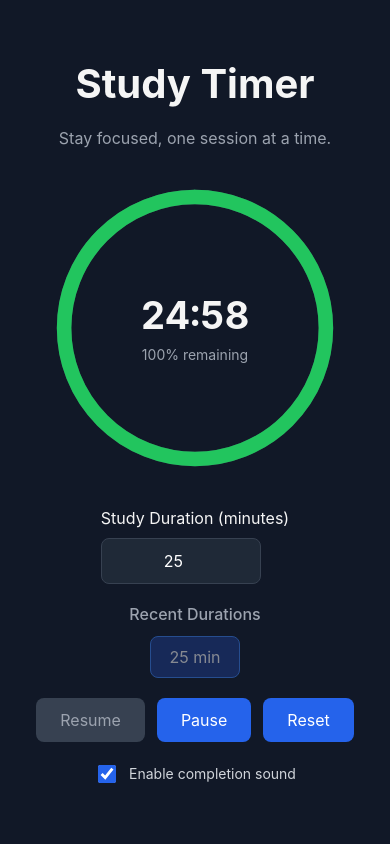
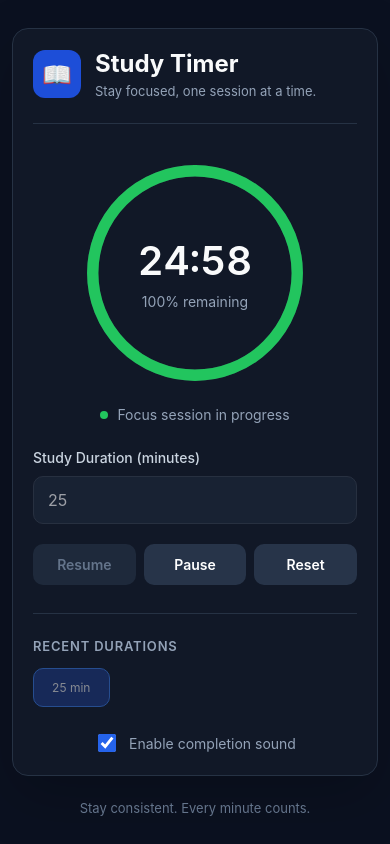
Before and after one commit to chrislff02/study-timer, a React (Vite) app: page / in a window 390 px wide. Both pictures are taken after a click on the button "Start". Built offline with nearby package versions, Linux system fonts and the light colour scheme.

Commit message:
Redesign study timer UI with responsive layout

```diff
--- a/src/App.css
+++ b/src/App.css
@@ -2,182 +2,77 @@
   min-height: 100vh;
 }
 
+/* Main application layout */
 .app {
   min-height: 100vh;
   display: flex;
   flex-direction: column;
   align-items: center;
   justify-content: center;
-  gap: 20px;
-  padding: 24px;
-  text-align: center;
+  padding: 40px 20px;
+  gap: 24px;
 }
 
-.app h1 {
-  font-size: 40px;
-  margin: 0;
+/* Main timer card */
+.timer-card {
+  width: 100%;
+  max-width: 520px;
+  padding: 32px;
+  background-color: #111827;
+  border: 1px solid #263244;
+  border-radius: 20px;
+  box-shadow: 0 20px 60px rgba(0, 0, 0, 0.2);
 }
 
-.app p {
-  color: #9ca3af;
-  margin: 0;
+/* Header */
+.app-header {
+  display: flex;
+  align-items: center;
+  gap: 14px;
 }
 
-.timer h2 {
-  font-size: 80px;
-  margin: 25px 0;
-  font-variant-numeric: tabular-nums;
+.header-icon {
+  display: flex;
+  align-items: center;
+  justify-content: center;
+  width: 48px;
+  height: 48px;
+  background-color: #1d4ed8;
+  border-radius: 12px;
+  font-size: 24px;
 }
 
-.duration-input {
-  display: flex;
-  flex-direction: column;
-  gap: 10px;
+.header-text h1 {
+  margin: 0;
+  font-size: 24px;
+  color: #f9fafb;
 }
 
-.duration-input input {
-  width: 160px;
-  padding: 12px;
-  border-radius: 8px;
-  border: 1px solid #374151;
-  background-color: #1f2937;
-  color: white;
-  text-align: center;
+.header-text p {
+  margin: 5px 0 0;
+  color: #94a3b8;
+  font-size: 13px;
 }
 
-.timer-controls {
-  display: flex;
-  gap: 12px;
+.header-divider {
+  height: 1px;
+  background-color: #263244;
+  margin: 24px 0;
 }
 
-.timer-controls button {
-  padding: 12px 24px;
-  border: none;
-  border-radius: 8px;
-  background-color: #2563eb;
-  color: white;
-  cursor: pointer;
-}
-
-.timer-controls button:hover {
-  background-color: #1d4ed8;
-}
-
-.timer-controls button:disabled {
-  background-color: #374151;
-  color: #9ca3af;
-  cursor: not-allowed;
-}
-
-.timer-controls button:disabled:hover {
-  background-color: #374151;
-}
-
-/* Recent study durations */
-.recent-durations {
-  display: flex;
-  flex-direction: column;
-  align-items: center;
-  gap: 12px;
-}
-
-.recent-durations h3 {
-  font-size: 16px;
-  font-weight: 500;
-  color: #9ca3af;
-  margin: 0;
-}
-
-.recent-buttons {
-  display: flex;
-  flex-wrap: wrap;
-  justify-content: center;
-  gap: 10px;
-}
-
-.recent-buttons button {
-  padding: 10px 18px;
-  border: 1px solid #374151;
-  border-radius: 8px;
-  background-color: #1f2937;
-  color: #f9fafb;
-  cursor: pointer;
-  transition:
-    background-color 0.2s,
-    border-color 0.2s;
-}
-
-.recent-buttons button:hover:not(:disabled) {
-  background-color: #374151;
-}
-
-.recent-buttons button.selected {
-  border-color: #3b82f6;
-  background-color: #1e3a8a;
-}
-
-.recent-buttons button:disabled {
-  opacity: 0.5;
-  cursor: not-allowed;
-}
-
-/* Completion notification */
-.completion-message {
-  padding: 16px 24px;
-  border: 1px solid #22c55e;
-  border-radius: 12px;
-  background-color: #14532d;
-  text-align: center;
-}
-
-.completion-message h3 {
-  margin: 0 0 8px;
-  color: #86efac;
-  font-size: 20px;
-}
-
-.completion-message p {
-  margin: 0;
-  color: #dcfce7;
-  font-size: 14px;
-}
-
-/* Sound toggle */
-.sound-settings {
-  display: flex;
-  justify-content: center;
-  align-items: center;
-}
-
-.sound-settings label {
+/* Timer */
+.timer {
   display: flex;
   align-items: center;
-  gap: 10px;
-  cursor: pointer;
-  color: #d1d5db;
-  font-size: 14px;
-}
-
-.sound-settings input {
-  width: 18px;
-  height: 18px;
-  accent-color: #2563eb;
-  cursor: pointer;
-}
-
-/* Circular timer container */
-.timer {
-  display: flex;
   justify-content: center;
-  align-items: center;
 }
 
 .timer-circle {
   position: relative;
-  width: 320px;
-  height: 320px;
-  max-width: 85vw;
-  max-height: 85vw;
+  width: 300px;
+  height: 300px;
+  max-width: 100%;
+  aspect-ratio: 1;
 }
 
 .progress-ring {
@@ -188,7 +83,7 @@
 
 .progress-ring-background {
   fill: none;
-  stroke: #374151;
+  stroke: #263244;
   stroke-width: 10;
 }
 
@@ -211,13 +106,249 @@
 }
 
 .timer-display h2 {
-  font-size: clamp(38px, 7vw, 60px);
+  font-size: clamp(40px, 8vw, 56px);
+  font-weight: 600;
+  font-variant-numeric: tabular-nums;
   margin: 0;
-  font-variant-numeric: tabular-nums;
+  color: #f9fafb;
 }
 
 .timer-display span {
+  color: #94a3b8;
   font-size: 14px;
-  color: #9ca3af;
   margin-top: 8px;
 }
+
+/* Timer status */
+.timer-status {
+  display: flex;
+  align-items: center;
+  justify-content: center;
+  gap: 9px;
+  color: #94a3b8;
+  font-size: 14px;
+  margin: 8px 0 26px;
+}
+
+.status-dot {
+  width: 8px;
+  height: 8px;
+  border-radius: 50%;
+}
+
+/* Duration input */
+.duration-input {
+  display: flex;
+  flex-direction: column;
+  gap: 10px;
+  margin-bottom: 20px;
+}
+
+.duration-input label {
+  color: #cbd5e1;
+  font-size: 14px;
+  font-weight: 500;
+}
+
+.duration-input input {
+  width: 100%;
+  padding: 13px 14px;
+  border-radius: 10px;
+  border: 1px solid #374151;
+  background-color: #1e293b;
+  color: #f9fafb;
+  font-size: 16px;
+  outline: none;
+}
+
+.duration-input input:focus {
+  border-color: #3b82f6;
+  box-shadow: 0 0 0 3px rgba(59, 130, 246, 0.15);
+}
+
+.duration-input input:disabled {
+  opacity: 0.6;
+  cursor: not-allowed;
+}
+
+/* Timer buttons */
+.timer-controls {
+  display: flex;
+  gap: 12px;
+}
+
+.timer-controls button {
+  flex: 1;
+  padding: 13px 16px;
+  border: none;
+  border-radius: 10px;
+  color: white;
+  font-size: 15px;
+  font-weight: 600;
+  cursor: pointer;
+  transition:
+    background-color 0.2s,
+    transform 0.2s;
+}
+
+.timer-controls button:hover:not(:disabled) {
+  transform: translateY(-2px);
+}
+
+.start-button {
+  background-color: #2563eb;
+}
+
+.start-button:hover:not(:disabled) {
+  background-color: #1d4ed8;
+}
+
+.pause-button,
+.reset-button {
+  background-color: #273449;
+}
+
+.pause-button:hover:not(:disabled),
+.reset-button:hover:not(:disabled) {
+  background-color: #374151;
+}
+
+.timer-controls button:disabled {
+  background-color: #1e293b;
+  color: #64748b;
+  cursor: not-allowed;
+}
+
+/* Recent durations */
+.recent-durations {
+  margin-top: 28px;
+  padding-top: 24px;
+  border-top: 1px solid #263244;
+}
+
+.recent-durations h3 {
+  margin: 0 0 14px;
+  color: #94a3b8;
+  font-size: 13px;
+  font-weight: 600;
+  text-transform: uppercase;
+  letter-spacing: 0.8px;
+}
+
+.recent-buttons {
+  display: grid;
+  grid-template-columns: repeat(4, minmax(0, 1fr));
+  gap: 10px;
+}
+
+.recent-buttons button {
+  padding: 12px 6px;
+  background-color: #1e293b;
+  border: 1px solid #334155;
+  border-radius: 10px;
+  color: #f9fafb;
+  cursor: pointer;
+  font-size: 13px;
+  transition: background-color 0.2s;
+}
+
+.recent-buttons button:hover:not(:disabled) {
+  background-color: #334155;
+}
+
+.recent-buttons button.selected {
+  background-color: #1e3a8a;
+  border-color: #3b82f6;
+}
+
+.recent-buttons button:disabled {
+  opacity: 0.5;
+  cursor: not-allowed;
+}
+
+/* Sound preferences */
+.sound-settings {
+  display: flex;
+  justify-content: center;
+  padding-top: 24px;
+}
+
+.sound-settings label {
+  display: flex;
+  align-items: center;
+  gap: 10px;
+  color: #94a3b8;
+  font-size: 14px;
+  cursor: pointer;
+}
+
+.sound-settings input {
+  width: 18px;
+  height: 18px;
+  accent-color: #2563eb;
+  cursor: pointer;
+}
+
+/* Completion message */
+.completion-message {
+  padding: 16px;
+  margin-bottom: 24px;
+  border: 1px solid #22c55e;
+  background-color: #14532d;
+  border-radius: 12px;
+  text-align: center;
+}
+
+.completion-message h3 {
+  color: #86efac;
+  font-size: 18px;
+  margin: 0 0 8px;
+}
+
+.completion-message p {
+  color: #dcfce7;
+  font-size: 14px;
+  margin: 0;
+}
+
+/* Footer */
+.app-footer {
+  color: #64748b;
+  font-size: 13px;
+  text-align: center;
+}
+
+/* Mobile responsiveness */
+@media (max-width: 480px) {
+  .app {
+    padding: 20px 12px;
+  }
+
+  .timer-card {
+    padding: 20px;
+    border-radius: 16px;
+  }
+
+  .timer-circle {
+    width: 250px;
+    height: 250px;
+  }
+
+  .timer-controls {
+    gap: 8px;
+  }
+
+  .timer-controls button {
+    padding: 12px 8px;
+    font-size: 14px;
+  }
+
+  .recent-buttons {
+    gap: 6px;
+  }
+
+  .recent-buttons button {
+    font-size: 12px;
+    padding: 11px 4px;
+  }
+}
--- a/src/App.tsx
+++ b/src/App.tsx
@@ -327,13 +327,22 @@ function App() {
 
   return (
     <div className="app">
+      <main className="timer-card">
+        <header className="app-header">
+          <div className="header-icon">📖</div>
+
+          <div className="header-text">
             <h1>Study Timer</h1>
             <p>Stay focused, one session at a time.</p>
+          </div>
+        </header>
 
+        <div className="header-divider" />
+
+        {/* Circular countdown timer */}
         <div className="timer">
           <div className="timer-circle">
             <svg className="progress-ring" viewBox="0 0 220 220">
-            {/* Background circle */}
               <circle
                 className="progress-ring-background"
                 cx="110"
@@ -341,7 +350,6 @@ function App() {
                 r={radius}
               />
 
-            {/* Colored progress circle */}
               <circle
                 className="progress-ring-progress"
                 cx="110"
@@ -360,6 +368,31 @@ function App() {
           </div>
         </div>
 
+        {/* Timer status */}
+        <div className="timer-status">
+          <span
+            className="status-dot"
+            style={{
+              backgroundColor: isComplete
+                ? "#22c55e"
+                : isRunning
+                  ? timerColor
+                  : "#64748b",
+            }}
+          />
+
+          <span>
+            {isComplete
+              ? "Session completed"
+              : isRunning
+                ? "Focus session in progress"
+                : timeLeft < duration * 60 && timeLeft > 0
+                  ? "Session paused"
+                  : "Ready to focus"}
+          </span>
+        </div>
+
+        {/* Completion notification */}
         {isComplete && (
           <div className="completion-message" role="status">
             <h3>Study Session Complete!</h3>
@@ -367,6 +400,7 @@ function App() {
           </div>
         )}
 
+        {/* Duration selection */}
         <div className="duration-input">
           <label htmlFor="duration">Study Duration (minutes)</label>
 
@@ -388,8 +422,34 @@ function App() {
           />
         </div>
 
+        {/* Timer controls */}
+        <div className="timer-controls">
+          <button
+            className="start-button"
+            onClick={handleStart}
+            disabled={
+              isRunning || (timeLeft <= 0 && durationInput === String(duration))
+            }
+          >
+            {timeLeft < duration * 60 && timeLeft > 0 ? "Resume" : "Start"}
+          </button>
+
+          <button
+            className="pause-button"
+            onClick={handlePause}
+            disabled={!isRunning}
+          >
+            Pause
+          </button>
+
+          <button className="reset-button" onClick={handleReset}>
+            Reset
+          </button>
+        </div>
+
+        {/* Recent durations */}
         {recentDurations.length > 0 && (
-        <div className="recent-durations">
+          <section className="recent-durations">
             <h3>Recent Durations</h3>
 
             <div className="recent-buttons">
@@ -405,26 +465,10 @@ function App() {
                 </button>
               ))}
             </div>
-        </div>
+          </section>
         )}
 
-      <div className="timer-controls">
-        <button
-          onClick={handleStart}
-          disabled={
-            isRunning || (timeLeft <= 0 && durationInput === String(duration))
-          }
-        >
-          {" "}
-          {timeLeft < duration * 60 && timeLeft > 0 ? "Resume" : "Start"}
-        </button>
-
-        <button onClick={handlePause} disabled={!isRunning}>
-          Pause
-        </button>
-
-        <button onClick={handleReset}>Reset</button>
-      </div>
+        {/* Sound settings */}
         <div className="sound-settings">
           <label>
             <input
@@ -435,6 +479,11 @@ function App() {
             Enable completion sound
           </label>
         </div>
+      </main>
+
+      <footer className="app-footer">
+        Stay consistent. Every minute counts.
+      </footer>
     </div>
   );
 }
--- a/src/index.css
+++ b/src/index.css
@@ -1,7 +1,7 @@
 :root {
   font-family: Inter, system-ui, Arial, sans-serif;
   color: #f5f5f5;
-  background-color: #111827;
+  background-color: #0b1120;
 }
 
 * {
```
Lines whose indentation alone changed are shown as unchanged.
